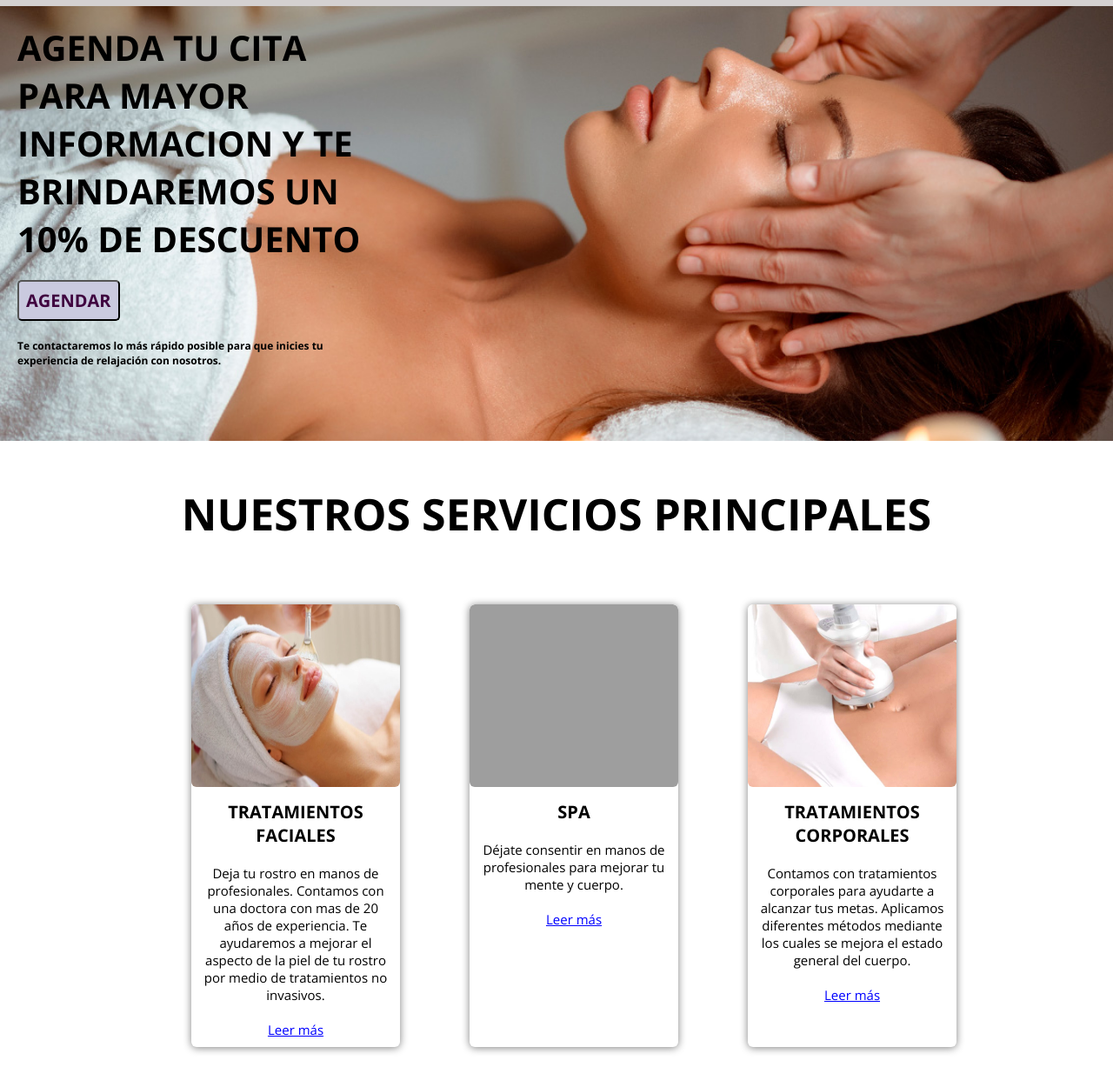
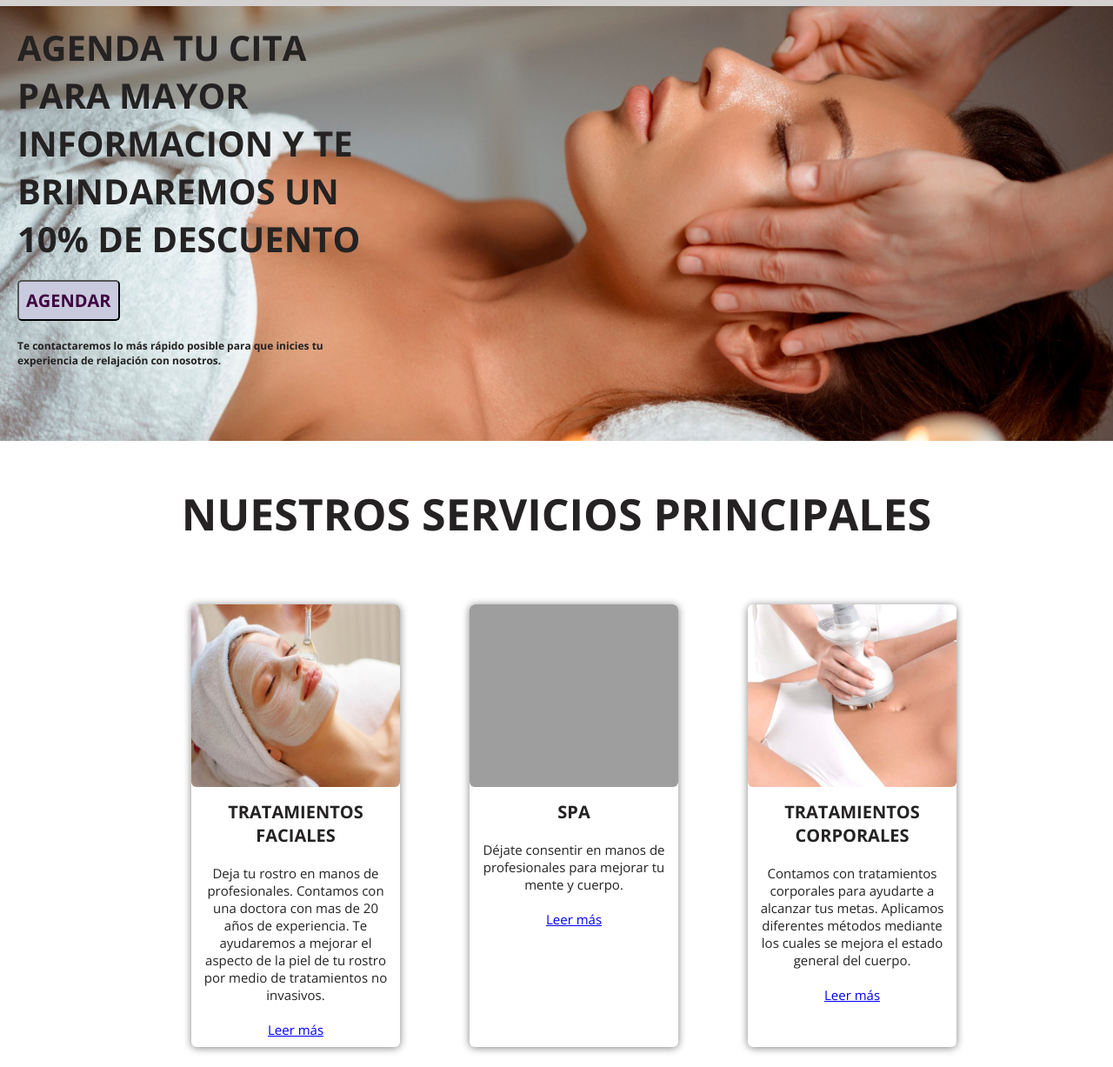
Before and after one commit to FabiolaNunezS/proyecto1, a plain HTML site: page index.html in a window 1280 px wide. Shown: the part 73-1300 px from the top of the page at 87% size. Drawn offline with nearby package versions, Linux system fonts and the light colour scheme; grey boxes are pictures that could not be loaded.

Commit message:
color de letra

```diff
--- a/assets/style/style.css
+++ b/assets/style/style.css
@@ -8,7 +8,7 @@
 }
 
 #hero .info h1{
-    color: black;
+    color: rgb(36, 34, 34);
     font-size: 40px;
     font-weight:700;
     text-transform:uppercase;
@@ -21,7 +21,7 @@
 }
 
 #hero .info p{
-    color: black;
+    color: rgb(36, 34, 34);
     font-size: 12px;
     font-weight:700;
     padding-left: 20px;
@@ -49,7 +49,7 @@
 }
 
 .principal{
-    color: black;
+    color: rgb(36, 34, 34);
     font-size: 50px;
     display: flex;
     justify-content: center;
@@ -107,7 +107,7 @@ height: 210px;
 }
 
 .titulos h2{
-    color:black;
+    color: rgb(36, 34, 34);
    text-align:center;
    font-size: 20px;
    font-weight: 700;
@@ -116,7 +116,7 @@ height: 210px;
 }
 
 .titulos p{
-    color:black;
+    color: rgb(36, 34, 34);
    text-align:center;
    font-size: 15px;
    padding: 10px;
@@ -275,7 +275,7 @@ div .images img{
 
 .foot .group-1 .box .red-social img{
     height: 45px;
-    color:black;
+    color: rgb(36, 34, 34);
     margin-left: 50px;
 }
 .foot .group-2{
```
